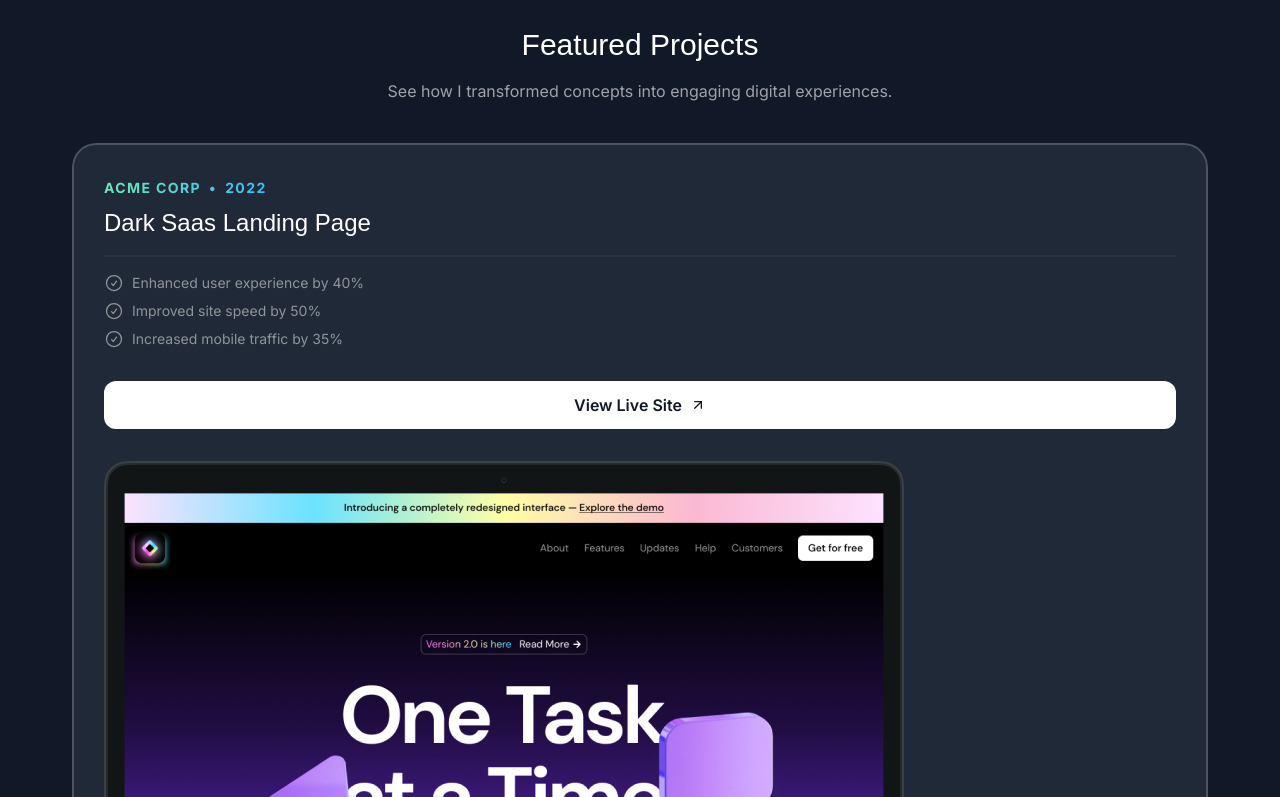
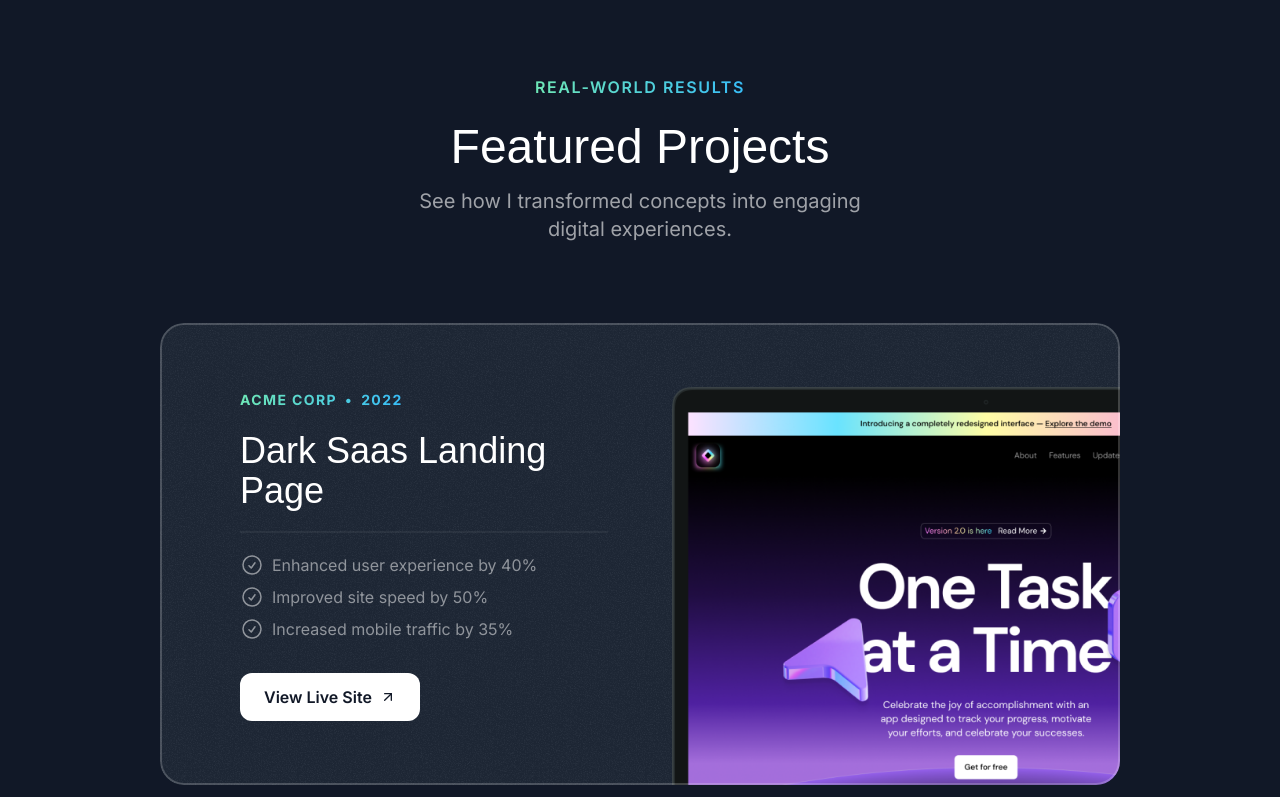
Before and after one commit to shahriarhacks/portfolio-2.0, a Next.js app: page / in a window 1280 px wide. Shown: the part 943-1740 px from the top of the page. Built offline with nearby package versions, Linux system fonts and the light colour scheme; a web font is replaced by a local one.

Commit message:
responsive done

```diff
--- a/src/app/globals.css
+++ b/src/app/globals.css
@@ -9,7 +9,13 @@
   .hero-ring {
     @apply absolute inset-0 border-2 top-1/2 left-1/2 -translate-x-1/2 -translate-y-1/2 rounded-full border-emerald-300/5 shadow-[0_0_80px_inset] shadow-emerald-300/5;
   }
-  .uppercase-gradient-text{
-    @apply uppercase tracking-widest bg-gradient-to-r from-emerald-300 to-sky-400 text-center text-transparent bg-clip-text
+  .uppercase-gradient-text {
+    @apply uppercase tracking-widest bg-gradient-to-r from-emerald-300 to-sky-400 text-center text-transparent bg-clip-text;
   }
 }
+
+@layer utilities {
+  .container {
+    @apply lg:max-w-5xl;
+  }
+}
--- a/src/sections/Projects.tsx
+++ b/src/sections/Projects.tsx
@@ -4,6 +4,7 @@
 import aiStartupLandingPage from "@/assets/images/ai-startup-landing-page.png";
 import CheckCircleIcon from "@/assets/icons/check-circle.svg";
 import ArrowUpRightIcon from "@/assets/icons/arrow-up-right.svg";
+import grainImage from "@/assets/images/grain.jpg";
 
 const portfolioProjects = [
   {
@@ -46,52 +47,67 @@
 
 export const ProjectsSection = () => {
   return (
-    <section className="pb-16">
+    <section className="pb-16 lg:py-24">
       <div className="container">
         <div className="flex justify-center">
           <p className="uppercase-gradient-text font-semibold">
             Real-world Results
           </p>
         </div>
-        <h2 className="font-serif text-3xl text-center mt-6">
+        <h2 className="font-serif text-3xl md:text-5xl text-center mt-6">
           Featured Projects
         </h2>
-        <p className="text-center text-white/60 mt-4">
+        <p className="text-center md:text-lg lg:text-xl text-white/60 mt-4 max-w-md mx-auto">
           See how I transformed concepts into engaging digital experiences.
         </p>
-        <div className="flex flex-col gap-20 mt-10">
+        <div className="flex flex-col gap-20 mt-10 md:mt-20">
           {portfolioProjects.map((project, idx) => (
             <div
               key={idx}
-              className="bg-gray-800 rounded-3xl relative z-0 overflow-hidden after:z-10 after:content-[''] after:absolute after:inset-0 after:outline-2 after:outline after:-outline-offset-2 after:rounded-3xl after:outline-white/20 px-8 pt-8"
+              className="bg-gray-800 rounded-3xl relative z-0 overflow-hidden after:z-10 after:content-[''] after:absolute after:inset-0 after:outline-2 after:outline after:-outline-offset-2 after:rounded-3xl after:outline-white/20 px-8 md:px-10 lg:px-20 pt-8 md:pt-12 lg:pt-16 after:pointer-events-none"
             >
+              <div
+                className="absolute inset-0 -z-10 opacity-5"
+                style={{ backgroundImage: `url(${grainImage.src})` }}
+              ></div>
+              <div className="lg:grid lg:grid-cols-2 lg:gap-16">
+                <div className="lg:pb-16">
                   <div className="uppercase-gradient-text inline-flex gap-2 text-sm font-bold">
                     <span>{project.company}</span>
                     <span>&bull;</span>
                     <span>{project.year}</span>
                   </div>
 
-              <h3 className="font-serif text-2xl mt-2">{project.title}</h3>
-              <hr className="border-t-2 border-white/5 mt-4" />
-              <ul className="flex flex-col gap-2 mt-4">
+                  <h3 className="font-serif text-2xl md:text-4xl mt-2 md:mt-5">
+                    {project.title}
+                  </h3>
+                  <hr className="border-t-2 border-white/5 mt-4 md:mt-5" />
+                  <ul className="flex flex-col gap-2 mt-4 md:mt-5">
                     {project.results.map((result, idx) => (
-                  <li key={idx} className="flex gap-2 text-sm text-white/50">
-                    <CheckCircleIcon className="size-5" />
+                      <li
+                        key={idx}
+                        className="flex gap-2 text-sm md:text-base text-white/50"
+                      >
+                        <CheckCircleIcon className="size-5 md:size-6" />
                         <span>{result.title}</span>
                       </li>
                     ))}
                   </ul>
                   <a href={project.link}>
-                <button className="bg-white text-gray-900 h-12 w-full rounded-xl font-semibold inline-flex items-center justify-center gap-2 mt-8">
+                    <button className="bg-white text-gray-900 h-12 w-full md:w-auto md:px-6 rounded-xl font-semibold inline-flex items-center justify-center gap-2 mt-8">
                       <span>View Live Site</span>
                       <ArrowUpRightIcon className="size-4 " />
                     </button>
                   </a>
+                </div>
+                <div className="relative">
                   <Image
                     src={project.image}
                     alt={project.title}
-                className="mt-8 -mb-4"
+                    className="mt-8 -mb-4 md:-mb-0 lg:mt-0 lg:absolute lg:h-full lg:w-auto lg:max-w-none"
                   />
+                </div>
+              </div>
             </div>
           ))}
         </div>
```
Lines whose indentation alone changed are shown as unchanged.
